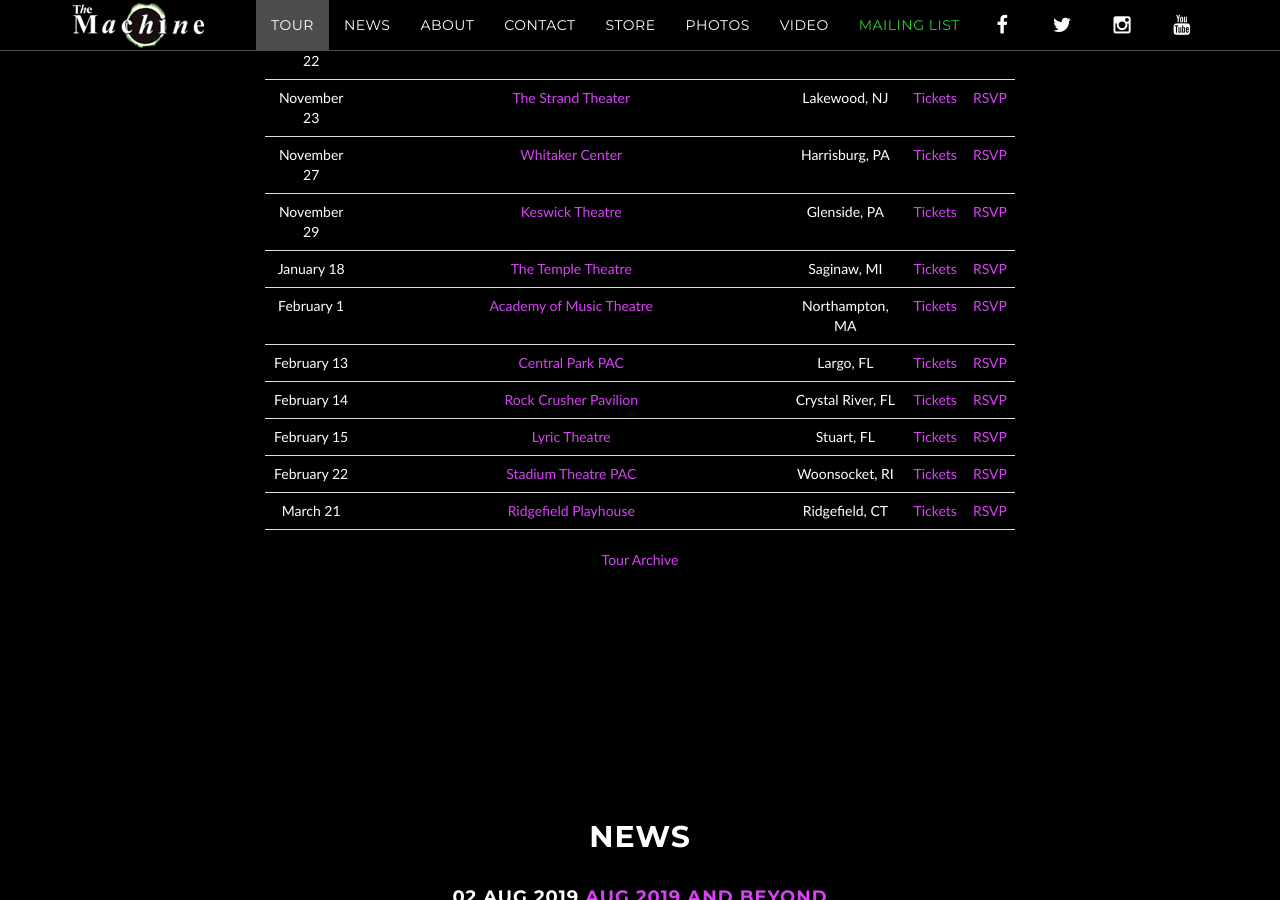
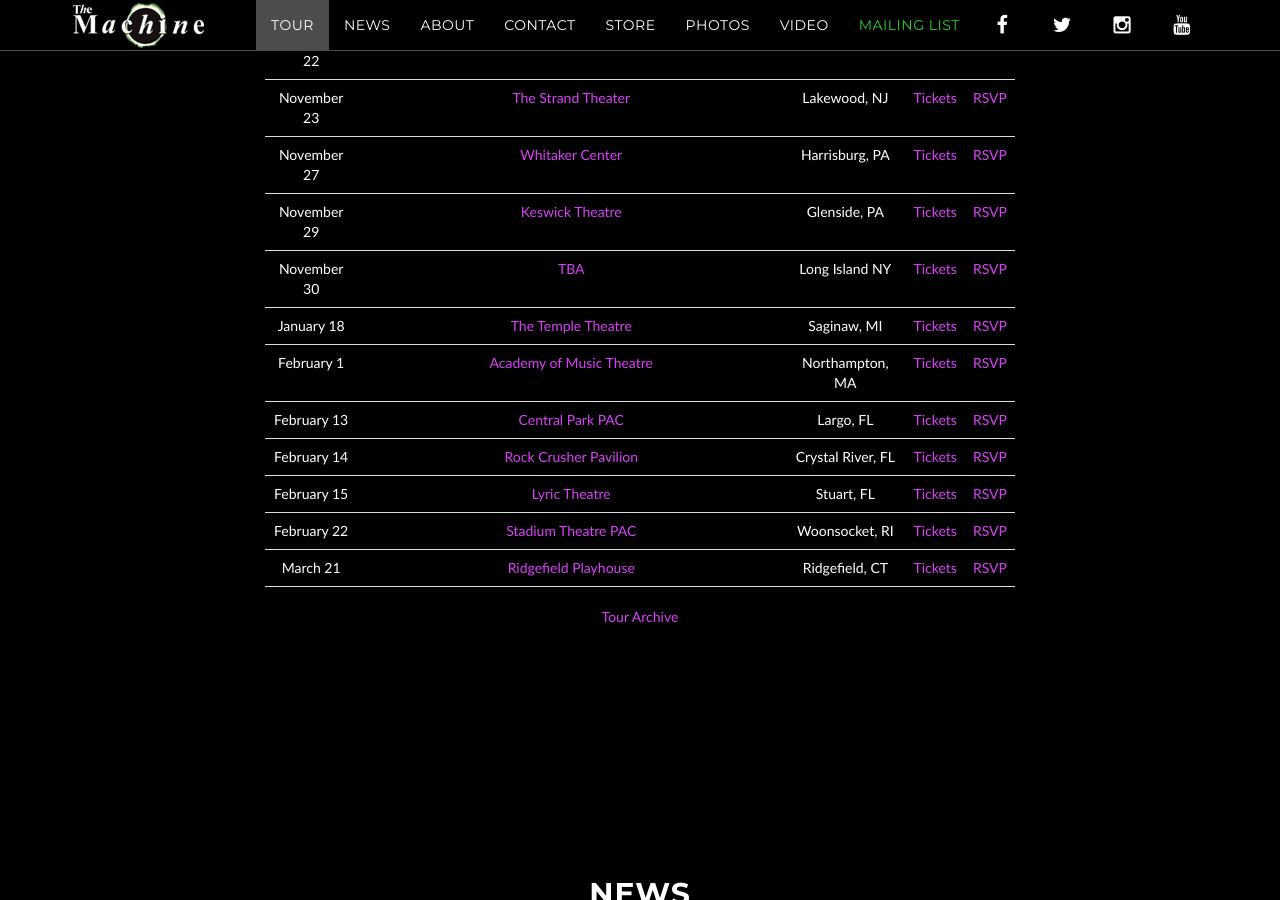
Before and after one commit to machineweb/machineweb.github.io, a Jekyll site: the page built from index.html, in a window 1280 px wide and 900 px high, scrolled down 1617 px. Built offline with Jekyll 4.4.1, drawn with Linux system fonts in a browser that asks for light colours; comment, search, counter and statistics services are not loaded.

Commit message:
New tour item

```diff
--- a/_data/tour.yml
+++ b/_data/tour.yml
@@ -4041,3 +4041,11 @@
     tickets-url: ""
     rsvp-url: ""
     order: "1584763200000"
+
+  - date: "November 30 2019"
+    venue: "TBA"
+    venue-url: ""
+    location: "Long Island NY"
+    tickets-url: ""
+    rsvp-url: ""
+    order: "1575090000000"
```
